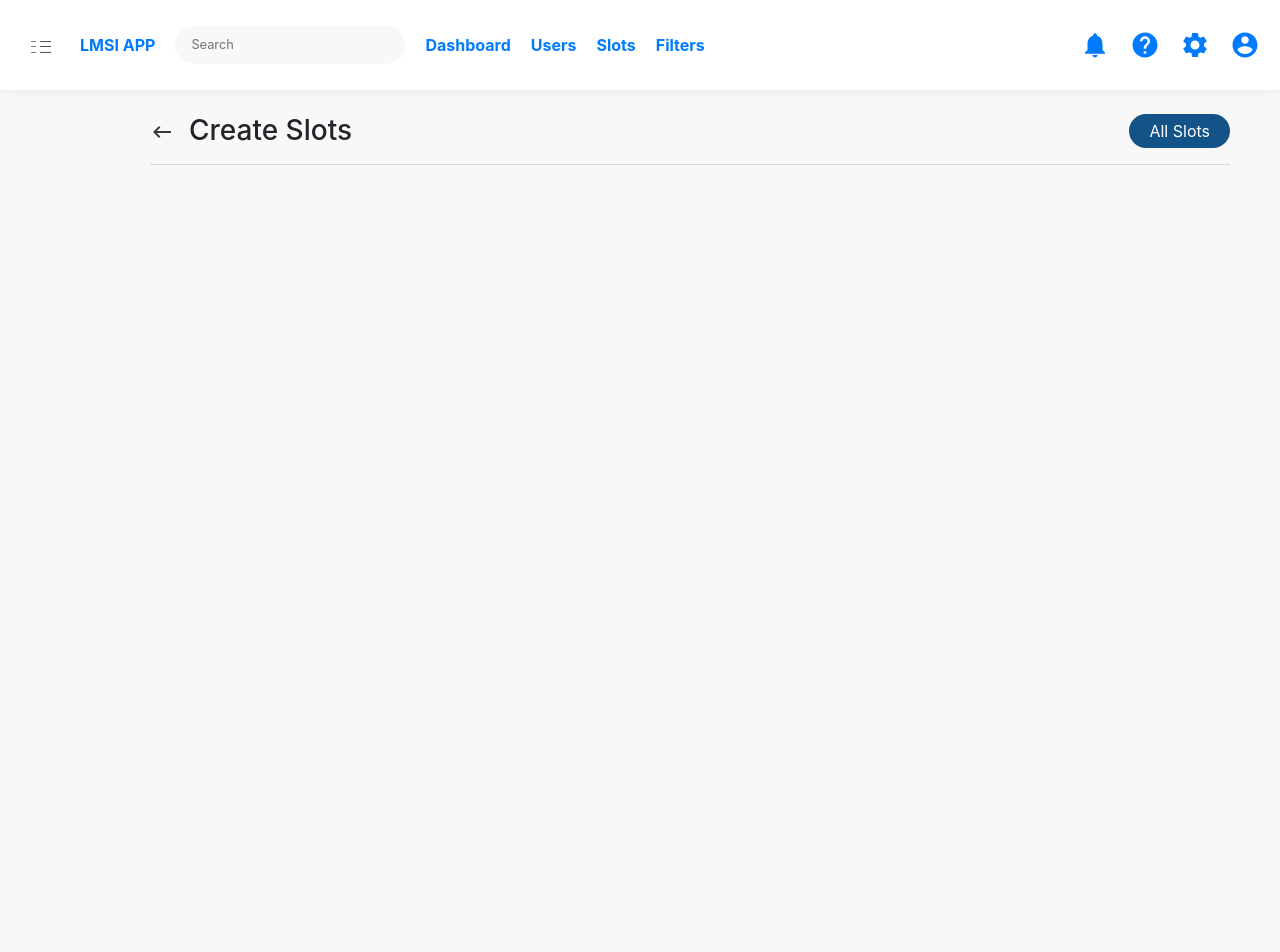
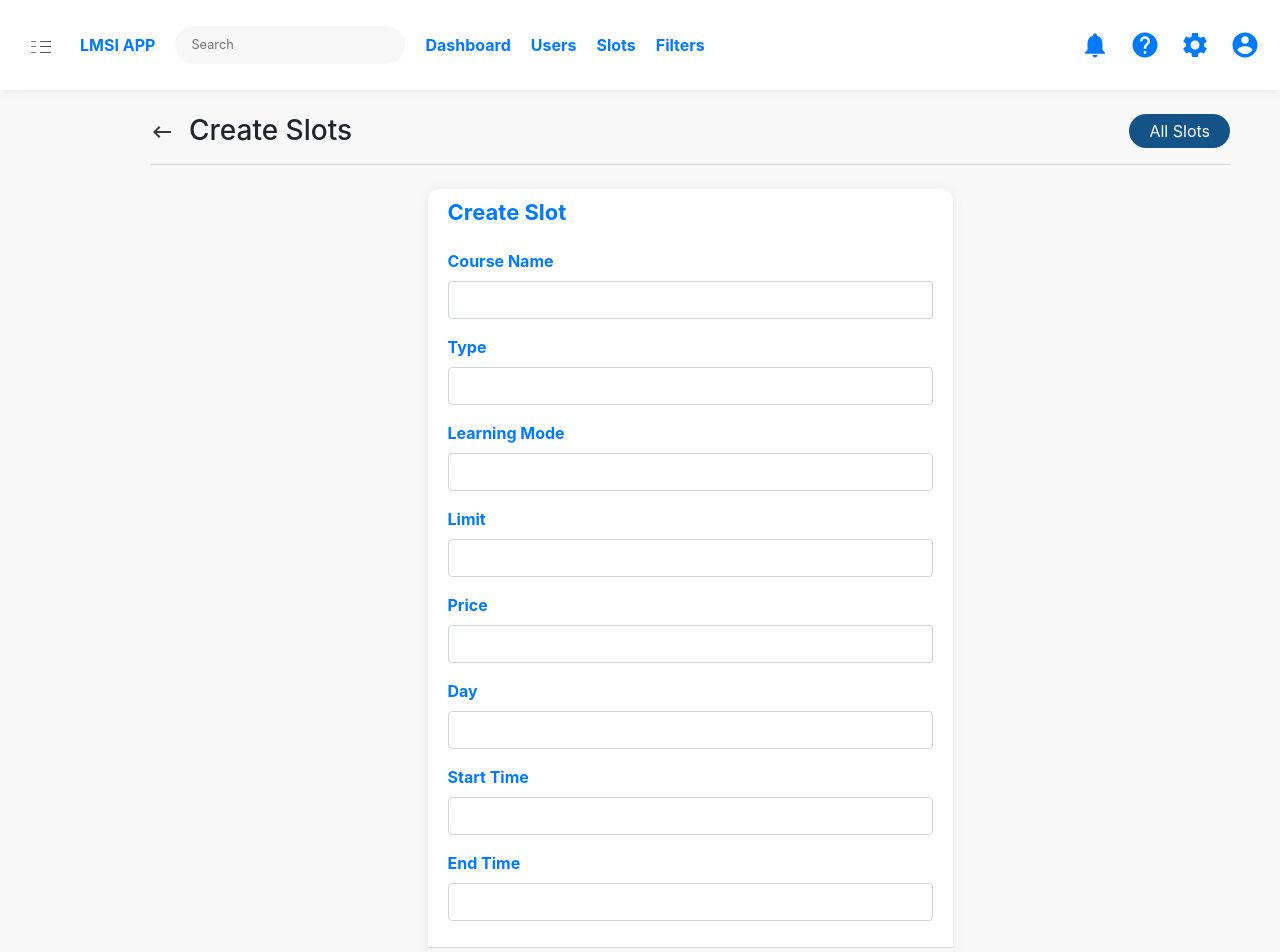
Before and after one commit to inovexia/lmsi-frontend, a React (Create React App) app: page /teacher-dashboard/slots/create-slot in a window 1280 px wide. Shown: the top 952 px of the page. Before the commit the page ends 800 px from the top, so only its background shows below. Built offline with nearby package versions, Linux system fonts and the light colour scheme.

Commit message:
create-slot

```diff
--- a/src/teacher/slots/CreateSlot.js
+++ b/src/teacher/slots/CreateSlot.js
@@ -20,6 +20,166 @@ const CreateSlot = () => {
               </NavLink>
             </div>
             <div className={'separator mb-5'}></div>
+            <div className={'row justify-content-center'}>
+              <div className={'col-lg-6'}>
+                <form action=''>
+                  <div className={'card'}>
+                    <div className={'card-body'}>
+                      <h1
+                        style={{ fontSize: '22px' }}
+                        className={'text-primary font-weight-bold'}
+                      >
+                        Create Slot
+                      </h1>
+                      <div>
+                        <div className={'form-row'}>
+                          <div className={'form-group col-md-12 mt-3'}>
+                            <label
+                              className={
+                                'form-label text-primary font-weight-bold'
+                              }
+                            >
+                              Course Name
+                            </label>
+                            <input
+                              type='text'
+                              className={'form-control'}
+                              required
+                            />
+                          </div>
+                        </div>
+                        <div className={'form-row'}>
+                          <div className={'form-group col-md-12'}>
+                            <label
+                              className={
+                                'form-label text-primary font-weight-bold'
+                              }
+                            >
+                              Type
+                            </label>
+                            <input
+                              type='text'
+                              className={'form-control'}
+                              required
+                            />
+                          </div>
+                        </div>
+                        <div className={'form-row'}>
+                          <div className={'form-group col-md-12'}>
+                            <label
+                              className={
+                                'form-label text-primary font-weight-bold'
+                              }
+                            >
+                              Learning Mode
+                            </label>
+                            <input
+                              type='text'
+                              className={'form-control'}
+                              required
+                            />
+                          </div>
+                        </div>
+                        <div className={'form-row'}>
+                          <div className={'form-group col-md-12'}>
+                            <label
+                              className={
+                                'form-label text-primary font-weight-bold'
+                              }
+                            >
+                              Limit
+                            </label>
+                            <input
+                              type='number'
+                              className={'form-control'}
+                              required
+                            />
+                          </div>
+                        </div>
+                        <div className={'form-row'}>
+                          <div className={'form-group col-md-12'}>
+                            <label
+                              className={
+                                'form-label text-primary font-weight-bold'
+                              }
+                            >
+                              Price
+                            </label>
+                            <input
+                              type='text'
+                              className={'form-control'}
+                              required
+                            />
+                          </div>
+                        </div>
+                        <div className={'form-row'}>
+                          <div className={'form-group col-md-12'}>
+                            <label
+                              className={
+                                'form-label text-primary font-weight-bold'
+                              }
+                            >
+                              Day
+                            </label>
+                            <input
+                              type='text'
+                              className={'form-control'}
+                              required
+                            />
+                          </div>
+                        </div>
+                        <div className={'form-row'}>
+                          <div className={'form-group col-md-12'}>
+                            <label
+                              className={
+                                'form-label text-primary font-weight-bold'
+                              }
+                            >
+                              Start Time
+                            </label>
+                            <input
+                              type='text'
+                              className={'form-control'}
+                              required
+                            />
+                          </div>
+                        </div>
+                        <div className={'form-row'}>
+                          <div className={'form-group col-md-12'}>
+                            <label
+                              className={
+                                'form-label text-primary font-weight-bold'
+                              }
+                            >
+                              End Time
+                            </label>
+                            <input
+                              type='text'
+                              className={'form-control'}
+                              required
+                            />
+                          </div>
+                        </div>
+                      </div>
+                    </div>
+                    <div className={'card-footer d-flex justify-content-end'}>
+                      <button
+                        type='submit'
+                        className={'btn btn-sm btn-primary mr-2'}
+                      >
+                        Save
+                      </button>
+                      <button
+                        type='button'
+                        className={'btn btn-sm btn-outline-primary'}
+                      >
+                        Cancel
+                      </button>
+                    </div>
+                  </div>
+                </form>
+              </div>
+            </div>
           </div>
         </div>
       </div>
--- a/src/teacher/slots/MyAppointment.js
+++ b/src/teacher/slots/MyAppointment.js
@@ -20,6 +20,7 @@ const MyAppointment = () => {
               </NavLink>
             </div>
             <div className={'separator mb-5'}></div>
+            <div className={'card-mb-2'}></div>
           </div>
         </div>
       </div>
```
